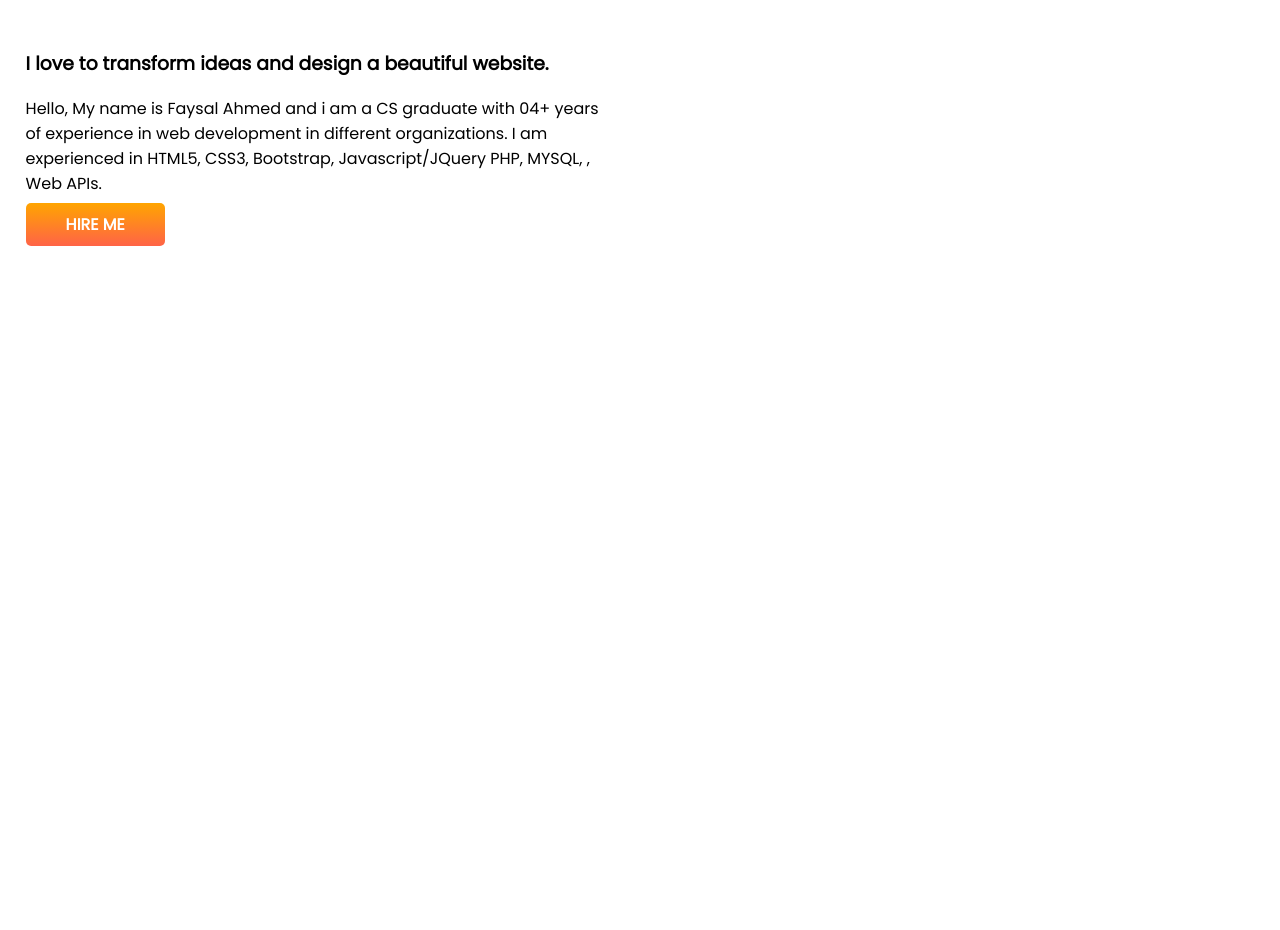
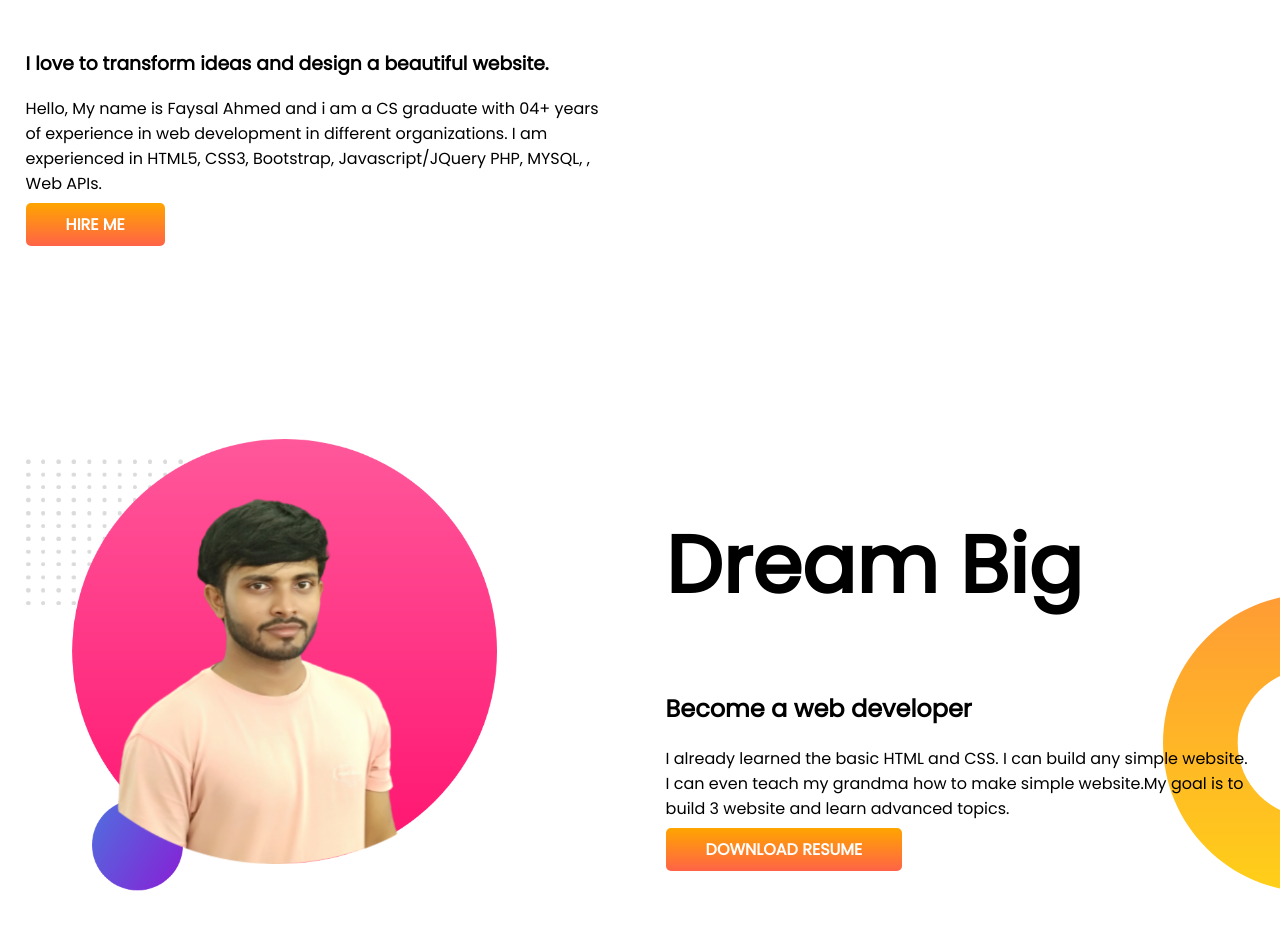
Before and after one commit to faysal155/developer-portfolio, a plain HTML site: page index.html in a window 1280 px wide. Shown: the part 536-1466 px from the top of the page. Before the commit the page ends 800 px from the top, so only its background shows below. Drawn offline with Linux system fonts and the light colour scheme.

Commit message:
add a section

```diff
--- a/css/style.css
+++ b/css/style.css
@@ -10,6 +10,7 @@ h1{
 }
 section{
     display: flex;
+    padding-bottom: 150px;
 }
 .section-one{
     width: 50%;
@@ -30,3 +31,8 @@ section{
     background-image: url(/images/top-banner.png);
     background-repeat: no-repeat;
 }
+.midel-section{
+    background-image: url(/images/dream-bg.png);
+    background-repeat: no-repeat;
+    background-position: right;
+}
--- a/index.html
+++ b/index.html
@@ -27,7 +27,22 @@
             <img src="images/faysal.png" alt="">
         </div>
     </section>
-    <div>
+    <section class="midel-section">
+        <div class="section-one">
+            <img src="images/faysals2.png" alt="">
+        </div>
+        <div class="section-one">
+            <h1>Dream Big</h1>
+            <h2>Become a web developer</h2>
+            <p>I already learned the basic HTML and CSS. I can build any simple website. I can even teach my grandma how
+                to make simple website.My goal is to build 3 website and learn advanced topics.</p>
+            <a class="link-url" target="_blank" href="">DOWNLOAD RESUME</a>
+
+        </div>
+
+
+    </section>
+
 </body>
 
 </html>
```
Also changed, not shown: images/faysals2.png (added).
